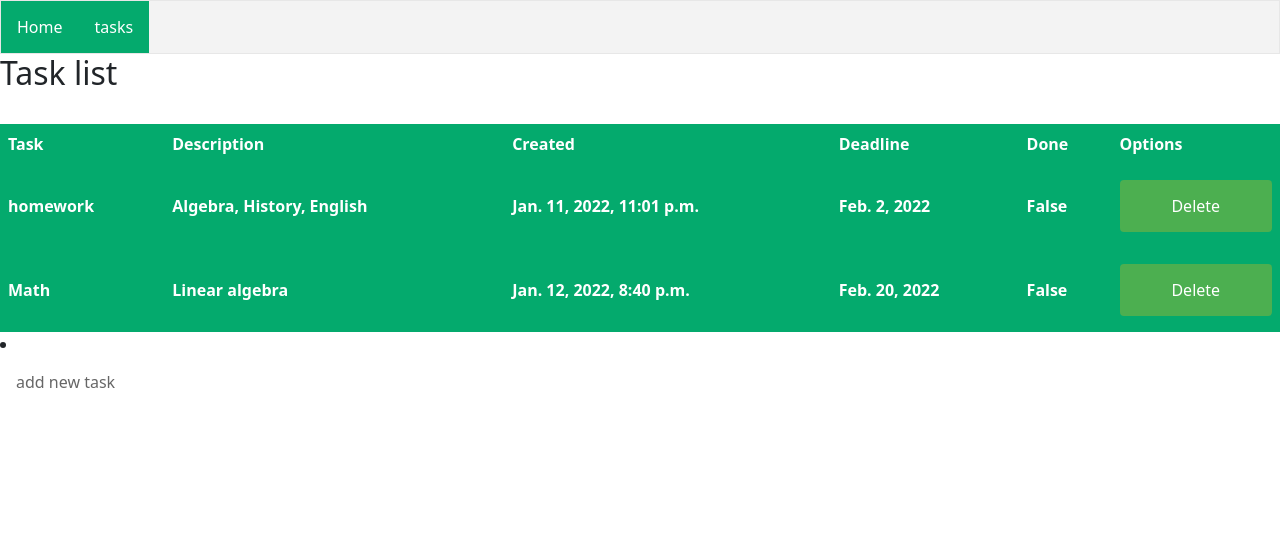
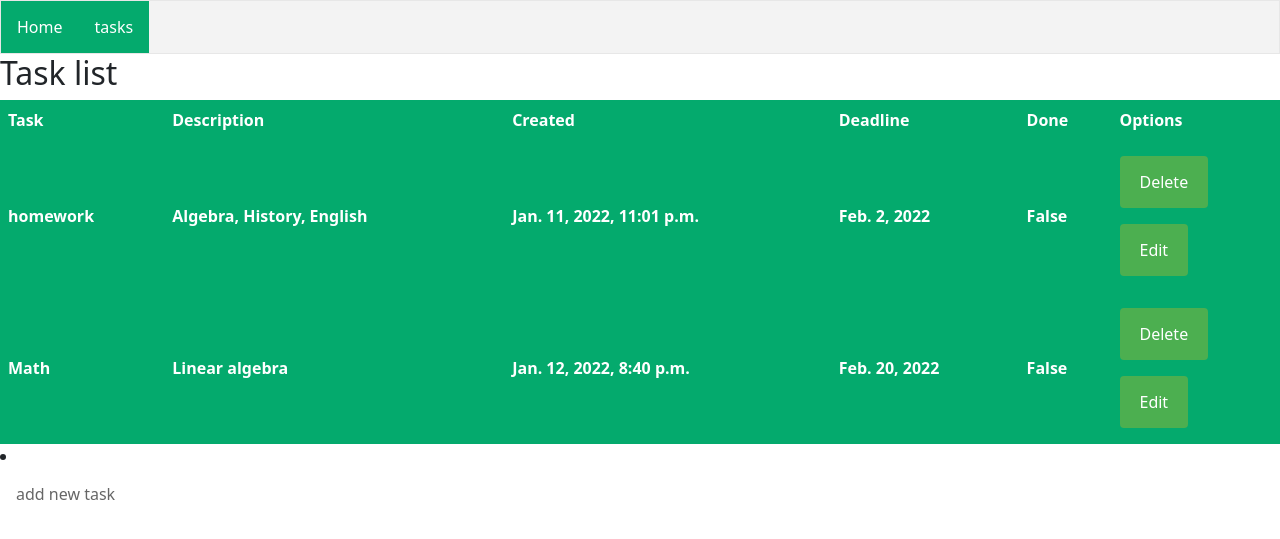
Before and after one commit to Flamcom27/TaskManager_Django, a Django app: page /tasks in a window 1280 px wide. Shown: the top 539 px of the page. Run offline with Django 4.2, Linux system fonts and the light colour scheme; data comes from the database, SQL or seed files in the repository; both versions use the stored data as it was after the commit; lists and menus that the app fills with data are empty.

Commit message:
edit_task_view is created and implemented

```diff
--- a/TaskApp/forms.py
+++ b/TaskApp/forms.py
@@ -13,9 +13,3 @@ class TaskForm(forms.ModelForm):
         widgets = {
             'deadline': DateInput()
         }
-
-
-# class DeleteTaskForm(forms.ModelForm):
-#     class Meta:
-#         model = TaskModel
-#         fields = '__all__'
--- a/TaskApp/urls.py
+++ b/TaskApp/urls.py
@@ -5,5 +5,6 @@ urlpatterns = [
     path('', views.home_view),
     path('tasks', views.task_view, name='tasks'),
     path('add_task', views.add_task_view, name='add_task'),
-    path('delete_task', views.delete_task_view, name='delete_task')
+    path('delete_task', views.delete_task_view, name='delete_task'),
+    path('edit_task/<str:pk>', views.edit_task_view, name='edit_task'),
 ]
--- a/TaskApp/views.py
+++ b/TaskApp/views.py
@@ -28,3 +28,15 @@ def add_task_view(request):
 def delete_task_view(request):
     TaskModel.objects.get(id=request.POST['id']).delete()
     return redirect('tasks')
+
+
+def edit_task_view(request, pk):
+    task = TaskModel.objects.get(id=pk)
+    form = TaskForm(instance=task)
+    if request.method == 'POST':
+        form = TaskForm(request.POST, instance=task)
+        if form.is_valid():
+            form.save()
+            return redirect('tasks')
+    context = {'form': form}
+    return render(request, 'addTask.html', context)
--- a/templates/addTask.html
+++ b/templates/addTask.html
@@ -3,7 +3,7 @@
 <Title>AddTask</Title>
 {% endblock %}
 {% block body %}
-    <form action="{% url 'add_task' %}" method="post">
+    <form action="" method="post">
         {% csrf_token %}
         {% for f in form %}
         <p><label for="{{ f.id_for_label }}">{{ f.label }}</label>{{ f }}</p>
--- a/templates/tasks.html
+++ b/templates/tasks.html
@@ -21,15 +21,22 @@
     <th>{{ task.created }}</th>
     <th>{{ task.deadline }}</th>
     <th>{{ task.done }}</th>
+    <th>
     <form action="{% url 'delete_task' %}" method="post">
     {% csrf_token %}
         <label for="{{ task.id }}">
-            <th>
+
                 <input type="hidden" name="id" value="{{ task.id }}">
-                <input type="submit" value="Delete">
-            </th>
+                <input type="submit" value="Delete"><br>
+
         </label>
     </form>
+        <form action="{% url 'edit_task' task.id %}">
+            <label for="{{ task }}">
+                    <input type="submit" value="Edit">
+            </label>
+        </form>
+    </th>
 </tr>
 {% endfor %}
 </table>
```
Also changed, not shown: db.sqlite3.
